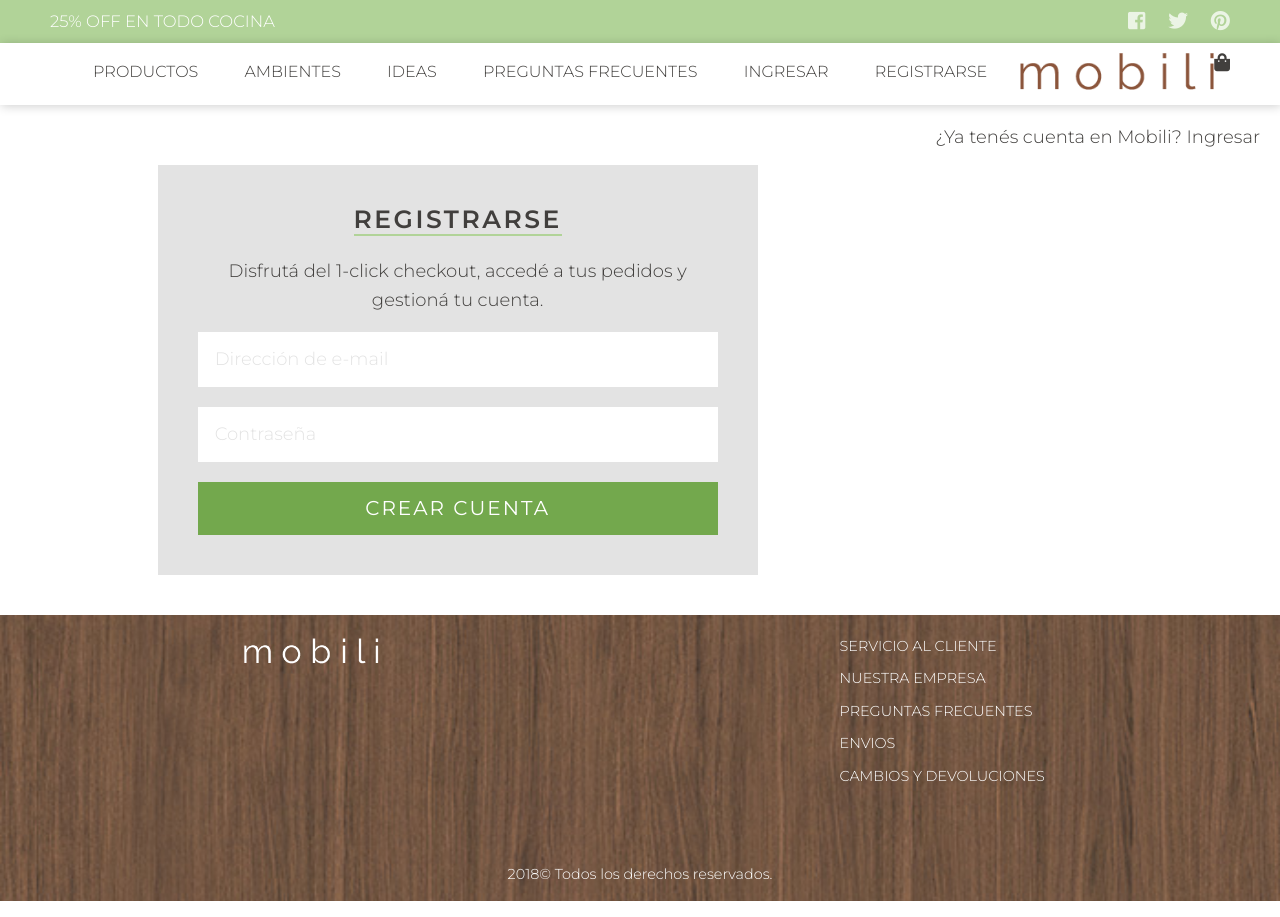
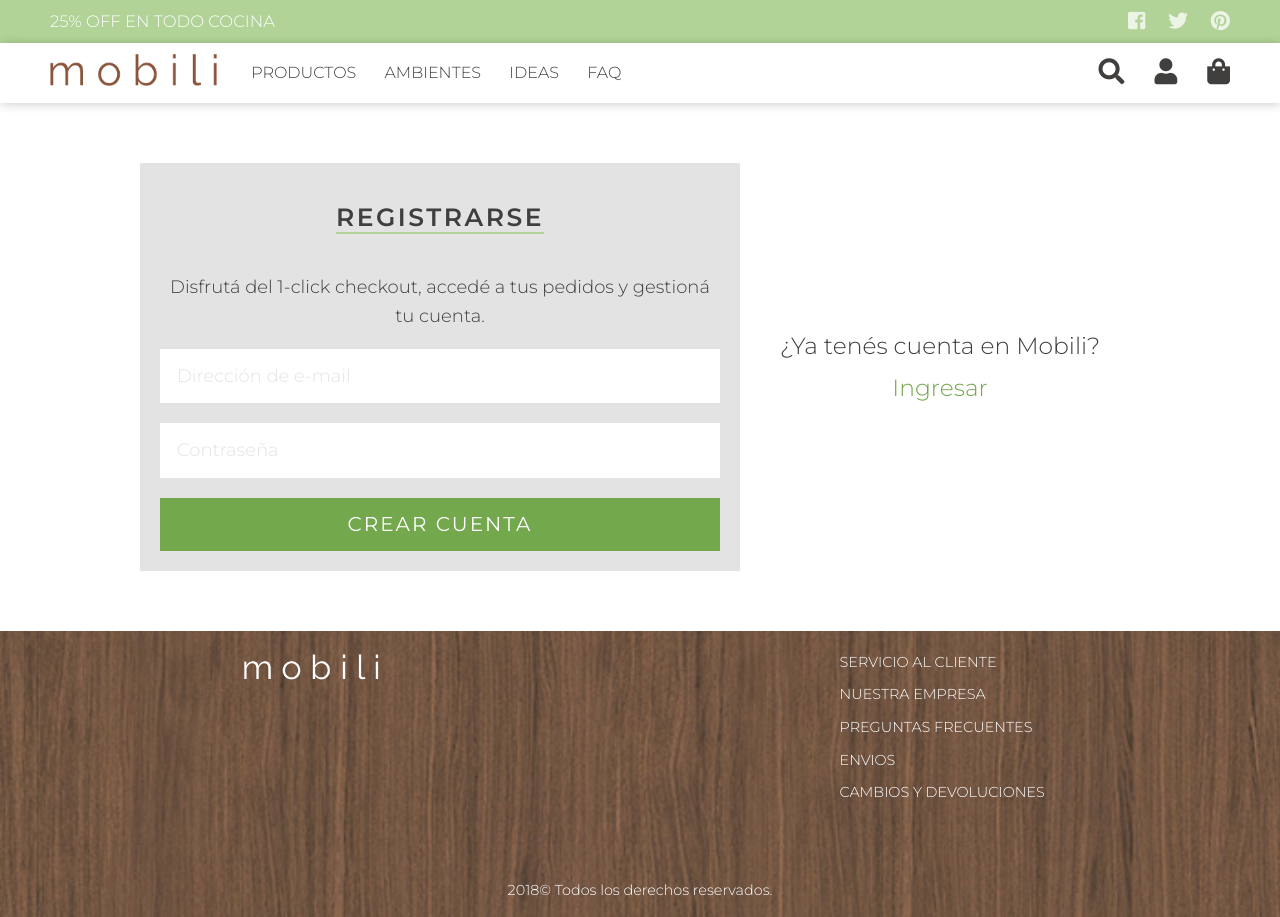
Before and after one commit to nattsdaff/mobili, a PHP site: page /register.html in a window 1280 px wide. Run offline with PHP 8.4, Linux system fonts and the light colour scheme; some libraries are stand-ins or nearby versions.

Commit message:
login y register con query min width 992

```diff
--- a/Staging/LOG-CAMBIOS.txt
+++ b/Staging/LOG-CAMBIOS.txt
@@ -113,3 +113,4 @@ Autor: Natalia
 ** _header.scss **
 
 + .promo => Comentado //max-width:180px; Se caía en dos líneas en todos los widths. Chrome mac.
++ Cambio en la estructura html del login y sus scss para economizar :)
--- a/Staging/css/styles.css
+++ b/Staging/css/styles.css
@@ -449,36 +449,77 @@ footer {
     width: 100%; }
 
 .login {
-  text-align: center; }
-  .login-container {
-    background: #E3E3E3;
-    padding: 3rem 2rem 4rem; }
-  .login-info {
-    margin-top: 0;
-    font-weight: 100; }
-  .login-aside {
-    text-align: center;
-    padding: 0 2rem; }
-    .login-aside a {
-      font-size: 1em; }
+  text-align: center;
+  display: -webkit-box;
+  display: -ms-flexbox;
+  display: flex;
+  -webkit-box-orient: vertical;
+  -webkit-box-direction: normal;
+  -ms-flex-direction: column;
+  flex-direction: column; }
+  .login .container {
+    background: #fff;
+    padding: 0rem;
+    -webkit-box-flex: 1;
+    -ms-flex-positive: 1;
+    flex-grow: 1; }
+    .login .container a {
+      font-size: 1em;
+      color: #73A84D; }
+    .login .container-form {
+      padding: 2rem;
+      background: #E3E3E3; }
+    .login .container-forgot {
+      background: #fff; }
+    .login .container.aside {
+      background: #fff;
+      font-size: 1em;
+      -webkit-box-flex: 1;
+      -ms-flex-positive: 1;
+      flex-grow: 1;
+      padding: 2em; }
+      .login .container.aside p {
+        margin-top: 1rem;
+        margin-top: 0.5rem;
+        margin-bottom: 0.5rem; }
 
-@media only screen and (min-width: 922px) {
+@media only screen and (min-width: 992px) {
   .login {
     text-align: center;
+    padding: 6rem 14rem;
     display: -webkit-box;
     display: -ms-flexbox;
     display: flex;
     -webkit-box-orient: horizontal;
     -webkit-box-direction: normal;
     -ms-flex-direction: row;
-    flex-direction: row; }
-    .login-container {
-      background: #E3E3E3;
-      padding: 2rem 4rem 4rem;
-      width: 600px;
-      margin: 6rem auto 4rem; }
-    .login-aside {
-      margin-bottom: 4rem; } }
+    flex-direction: row;
+    -webkit-box-pack: center;
+    -ms-flex-pack: center;
+    justify-content: center;
+    -webkit-box-align: center;
+    -ms-flex-align: center;
+    align-items: center; }
+    .login .container {
+      background: #fff;
+      padding: 0rem;
+      min-width: 400px; }
+      .login .container a {
+        font-size: 1em;
+        color: #73A84D; }
+      .login .container-form {
+        padding: 2rem;
+        background: #E3E3E3; }
+      .login .container-forgot {
+        background: #fff; }
+        .login .container-forgot a {
+          font-size: 0.9em; }
+      .login .container.aside {
+        background: #fff;
+        font-size: 1.3em;
+        -webkit-box-flex: 1;
+        -ms-flex-positive: 1;
+        flex-grow: 1; } }
 
 .preguntas-frecuentes {
   text-align: center;
--- a/Staging/register.html
+++ b/Staging/register.html
@@ -1,5 +1,6 @@
 <!DOCTYPE html>
 <html lang="es" dir="ltr">
+
 <head>
     <meta charset="utf-8">
     <meta name="viewport" content="width=device-width, initial-scale=1, shrink-to-fit=no">
@@ -10,10 +11,14 @@
     <!--CSS EXTERNOS-->
     <link rel="stylesheet" href="https://cdnjs.cloudflare.com/ajax/libs/normalize/8.0.0/normalize.min.css">
     <link rel="stylesheet" href="https://use.fontawesome.com/releases/v5.3.1/css/all.css" integrity="sha384-mzrmE5qonljUremFsqc01SB46JvROS7bZs3IO2EmfFsd15uHvIt+Y8vEf7N7fWAU" crossorigin="anonymous">
+    <!--SLICK(SLIDER CSS)-->
+    <link rel="stylesheet" type="text/css" href="css/vendor/slick.css" />
+    <link rel="stylesheet" type="text/css" href="css/vendor/slick-theme.css" />
     <!--CSS CUSTOM-->
     <link rel="stylesheet" href="css/styles.css">
     <title>m o b i l i • h o m e</title>
 </head>
+
 <body>
     <header>
         <div class="topBar">
@@ -27,32 +32,38 @@
             </div>
         </div>
         <nav id="mainNav">
-            <div class="toggle">
-                <a href="javascript:void(0)"><i class="fas fa-bars"></i></a>
+            <div class="bloqueIzq">
+                <a class="toggle" href="javascript:void(0)"><i class="fas fa-bars"></i></a>
+                <div class="logo">
+                    <h1><a href="index.html"><img src="img/logo.png" alt="Mobili Logo" title="Mobili - Tienda de Muebles"></a></h1>
                 </div>
-            <div class="menu">
+                <div class="menu mobile">
                     <ul>
                         <li><a href="#">Productos</a></li>
                         <li><a href="#">Ambientes</a></li>
                         <li><a href="#">Ideas</a></li>
-                    <li><a href="preguntas-frecuentes.html">Preguntas frecuentes</a></li>
+                        <li><a href="preguntas-frecuentes.html">FAQ</a></li>
                         <!--<li><a href="#">Contacto</a></li> Oculto temporalmente -->
-                    <li><a href="login.html">Ingresar</a></li>
-                    <li><a href="register.html">Registrarse</a></li>
+                        <li class="mobile"><a href="login.html">Ingresar</a></li>
+                        <li class="mobile"><a href="register.html">Registrarse</a></li>
                     </ul>
                 </div>
-            <div class="logo">
-                <h1><a href="index.html"><img src="img/logo.png" alt="Mobili Logo" title="Mobili - Tienda de Muebles"></a></h1>
             </div>
-            <div class="cart">
+            <!--cierra .bloqueIzq-->
+            <div class="bloqueDer">
+                <a href="#"><i class="fas fa-search"></i></a>
+                <a href="login.html"><i class="fas fa-user"></i></a>
                 <a href="#"><i class="fas fa-shopping-bag"></i></a>
             </div>
+            <!--cierra. bloqueDer-->
         </nav>
     </header>
 
+    <!--REGISTER-->
     <!--LOGIN-->
     <section class="login">
-      <div class="login-container">
+      <div class="container">
+        <div class="container-form">
         <h2 class="alt-title">Registrarse</h2>
         <p class="login-info">Disfrutá del 1-click checkout, accedé a tus pedidos y gestioná tu cuenta.</p>
         <form action="#" method="post">
@@ -63,8 +74,9 @@
           <input type="submit" value="Crear cuenta" class="formBtn verde">
         </form>
         </div>
-      <div class="login-aside">
-        <p>¿Ya tenés cuenta en Mobili? <strong><a href="login.html">Ingresar</a></strong></p>
+      </div>
+      <div class="container aside">
+        <p>¿Ya tenés cuenta en Mobili?</p><p><a href="login.html">Ingresar</a></p>
       </div>
     </section>
 
```
Also changed, not shown: Staging/login.html (+7 -5 lines), Staging/scss/pages/_login.scss (+70 -16 lines). Lines whose indentation alone changed are shown as unchanged.
